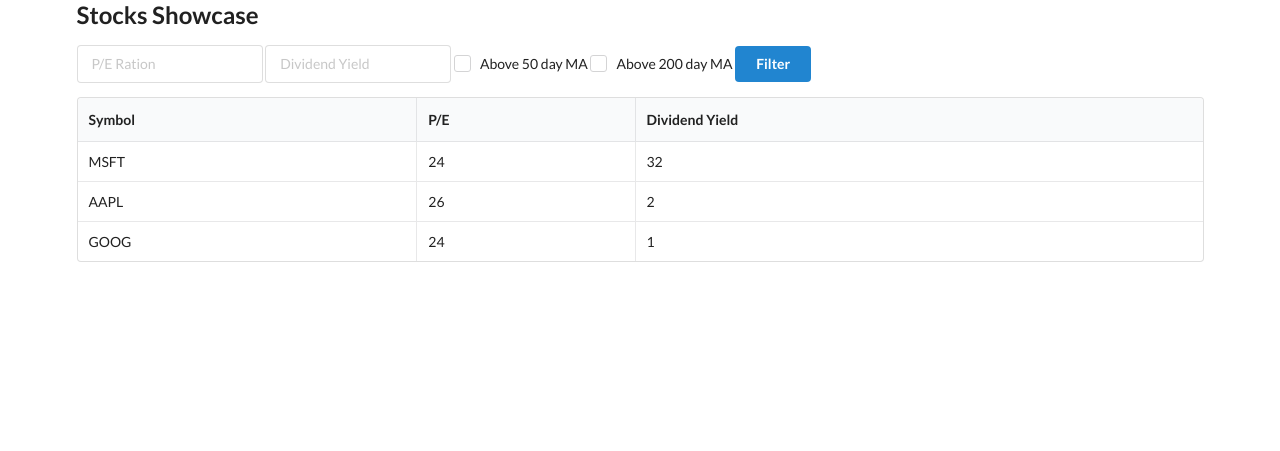
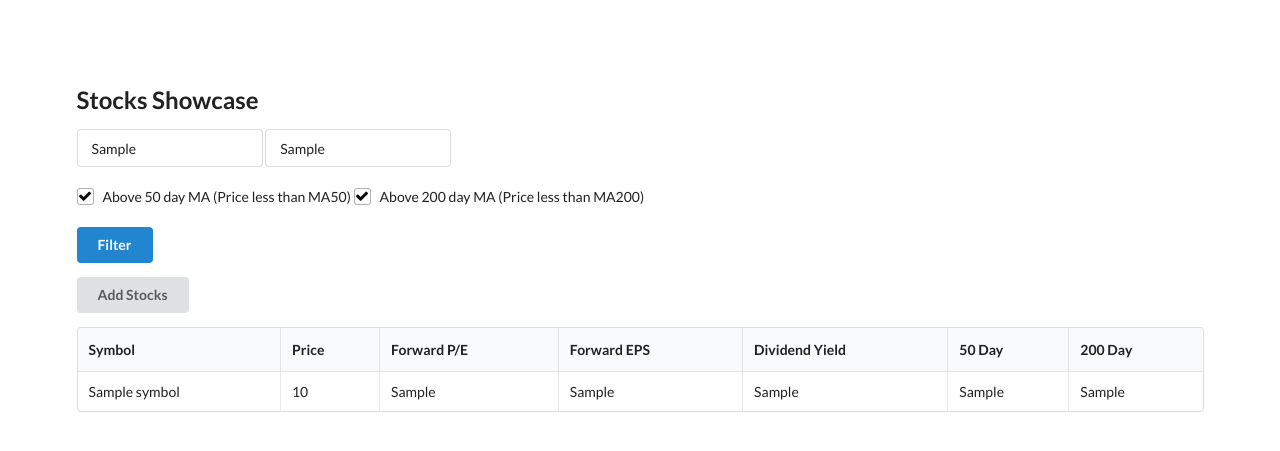
Before and after one commit to darth-dodo/supreme-enigma, a FastAPI app: template templates/dashboard.html in a window 1280 px wide. Shown: the top 451 px of the page. Run offline with FastAPI, Linux system fonts and the light colour scheme; the template is opened without the code that fills it: most values are stand-ins (such as "Sample title", 1, 10 or a date in 2020); some libraries are stand-ins or nearby versions.

Commit message:
API Integration (#7)
* creating modal to accept stock symbols

* making POST request using ajax

* rendering data from the database in the template

* adding filters for the list page

* cleaning up filters and returing query values to the templates. adding screenshots

```diff
--- a/main.py
+++ b/main.py
@@ -27,11 +27,43 @@
 
 
 @app.get("/")
-def dashboard(request: Request):
+def dashboard(
+    request: Request,
+    forward_pe=None,
+    dividend_yield=None,
+    ma50=None,
+    ma200=None,
+    db: Session = Depends(get_db),
+):
     """
     Displays information about stocks in the system
     """
-    return templates.TemplateResponse("dashboard.html", {"request": request})
+
+    stocks = db.query(Stock)
+
+    if forward_pe:
+        stocks = stocks.filter(Stock.forward_pe < forward_pe)
+
+    if dividend_yield:
+        stocks = stocks.filter(Stock.dividend_yield > dividend_yield)
+
+    if ma50:
+        stocks = stocks.filter(Stock.price < Stock.ma50)
+
+    if ma200:
+        stocks = stocks.filter(Stock.price < Stock.ma200)
+
+    return templates.TemplateResponse(
+        "dashboard.html",
+        {
+            "request": request,
+            "stocks": stocks,
+            "forward_pe": forward_pe,
+            "dividend_yield": dividend_yield,
+            "ma50": ma50,
+            "ma200": ma200,
+        },
+    )
 
 
 def fetch_stock_data(id: int):
--- a/templates/dashboard.html
+++ b/templates/dashboard.html
@@ -2,52 +2,122 @@
 
 {% block content %}
 
+
+<script>
+    $(document).ready(function () {
+        $("#addStocks").click(function () {
+            $(".ui.modal").modal("show");
+        })
+
+        $("#save").click(function () {
+
+            var symbols = $("#symbols").val();
+
+            var stockSymbols = symbols.split("\n")
+
+            console.log(stockSymbols);
+
+            for (var i = 0; i < stockSymbols.length; ++i) {
+                console.log(stockSymbols[i]);
+
+                $.ajax({
+                    url: "/stock",
+                    type: "POST",
+                    contentType: 'application/json',
+                    data: JSON.stringify({ "symbol": stockSymbols[i] })
+                });
+            }
+
+            $(".ui.modal").modal("hide");
+
+        })
+    })
+</script>
+
+
+<form>
+
     <div class="ui input">
-    <input type="text" placeholder="P/E Ration">
+        <input name="forward_pe" type="text" placeholder="P/E Ratio (Less than)" value={{ forward_pe }}>
     </div>
 
     <div class="ui input">
-    <input type="text" placeholder="Dividend Yield">
+        <input name="dividend_yield" type="text" placeholder="Dividend Yield (Greater than)" value={{ dividend_yield }}>
     </div>
 
+    <br/>
+    <br/>
+
     <div class="ui checkbox">
-    <input type="checkbox" name="example">
-    <label>Above 50 day MA</label>
+        <input name="ma50" type="checkbox" {% if ma50 %}checked="checked"{% endif %}>
+        <label>Above 50 day MA (Price less than MA50)</label>
+    </div>
+    <div class="ui checkbox">
+        <input name="ma200" type="checkbox" {% if ma200 %}checked="checked"{% endif %}>
+        <label>Above 200 day MA (Price less than MA200)</label>
     </div>
 
-  <div class="ui checkbox">
-    <input type="checkbox" name="example">
-    <label>Above 200 day MA</label>
-  </div>
+    <br/>
+    <br/>
+
+    <button id="filterSubmit" class="ui button primary">
+    Filter
+    </button>
+
+</form>
+
+<button id="addStocks" class="ui button">
+Add Stocks
+</button>
 
 
 
-  <button class="ui button primary">
-    Filter
-  </button>
-
 <table class="ui celled table">
     <thead>
-      <tr><th>Symbol</th>
-      <th>P/E</th>
+        <tr>
+            <th>Symbol</th>
+            <th>Price</th>
+            <th>Forward P/E</th>
+            <th>Forward EPS</th>
             <th>Dividend Yield</th>
-    </tr></thead>
+            <th>50 Day</th>
+            <th>200 Day</th>
+        </tr>
+    </thead>
     <tbody>
+        {% for stock in stocks %}
             <tr>
-        <td data-label="Symbol">MSFT</td>
-        <td data-label="P/E">24</td>
-        <td data-label="Dividend Yield">32</td>
+                <td>{{ stock.symbol or '-' }}</td>
+                <td>{{ stock.price or '-' }}</td>
+                <td>{{ stock.forward_pe or '-' }}</td>
+                <td>{{ stock.forward_eps or '-' }}</td>
+                <td>{{ stock.dividend_yield or '-' }}</td>
+                <td>{{ stock.ma50 or '-' }}</td>
+                <td>{{ stock.ma200 or '-' }}</td>
             </tr>
-      <tr>
-        <td data-label="Symbol">AAPL</td>
-        <td data-label="P/E">26</td>
-        <td data-label="Dividend Yield">2</td>
-      </tr>
-      <tr>
-        <td data-label="Symbol">GOOG</td>
-        <td data-label="P/E">24</td>
-        <td data-label="Dividend Yield">1</td>
-      </tr>
+        {% endfor %}
     </tbody>
 </table>
+
+<div class="ui modal">
+    <i class="close icon"></i>
+    <div class="header">
+        Stock Symbol
+    </div>
+    <div class="content">
+        <div class="ui form">
+            <div class="field">
+                <label>Enter Stock Symbol</label>
+                <textarea id="symbols"></textarea>
+            </div>
+        </div>
+    </div>
+
+    <div class="actions">
+        <div id="save" class="ui positive right labeled icon button">
+            Add Stocks
+            <i class="plus icon"></i>
+        </div>
+    </div>
+</div>
 {% endblock %}
--- a/templates/layout.html
+++ b/templates/layout.html
@@ -11,6 +11,9 @@
     <body>
 
         <div class="ui container">
+            <br/>
+            <br/>
+            <br/>
             <h2>Stocks Showcase</h2>
 
             {% block content %}
```
Also changed, not shown: stocks.db, 4 other files. Lines whose indentation alone changed are shown as unchanged.
